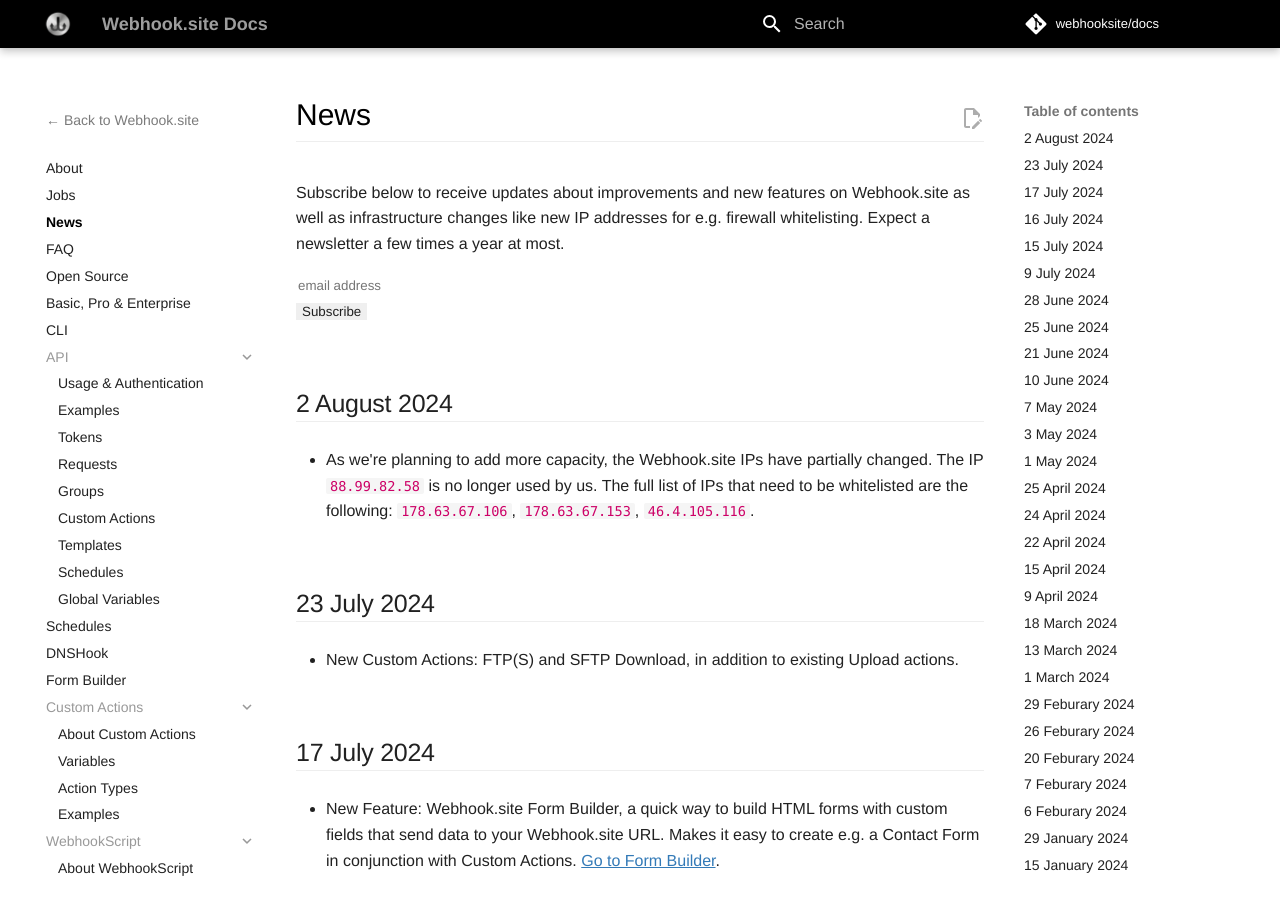
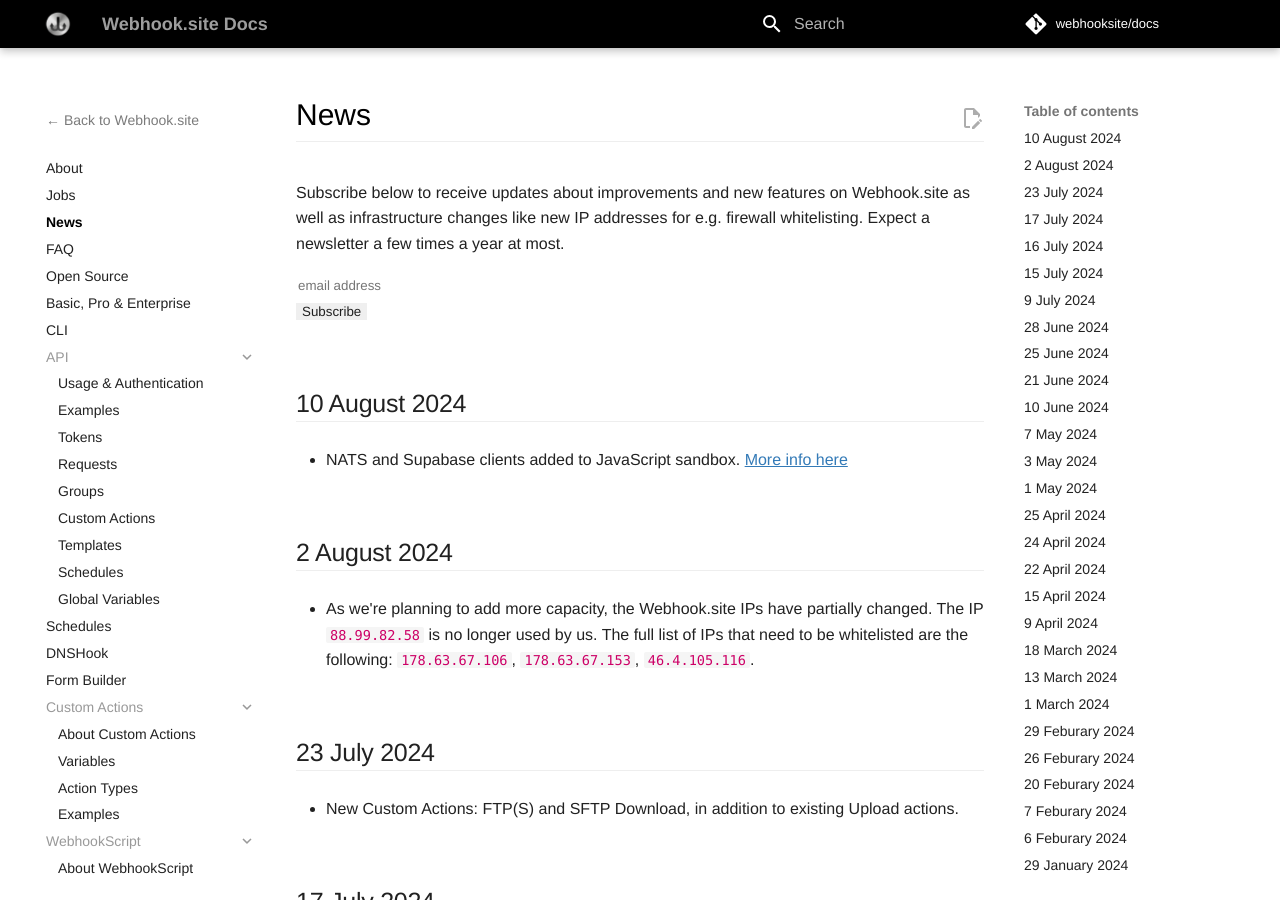
Before and after one commit to webhooksite/docs, an MkDocs documentation site: the page built from docs/news.markdown, in a window 1280 px wide and 900 px high. Built offline with MkDocs 1.6.1 and Material for MkDocs 9.7.7, drawn with Linux system fonts in a browser that asks for light colours; comment, search, counter and statistics services are not loaded.

Commit message:
Update docs

```diff
--- a/docs/news.markdown
+++ b/docs/news.markdown
@@ -21,6 +21,10 @@
     </div>
 </form>
 </div>
+
+## 10 August 2024
+
+* NATS and Supabase clients added to JavaScript sandbox. [More info here](/custom-actions/action-types.html#utility-modules)
 
 ## 2 August 2024
 
```
Also changed, not shown: docs/custom-actions/action-types.md (+10 -0 lines).
